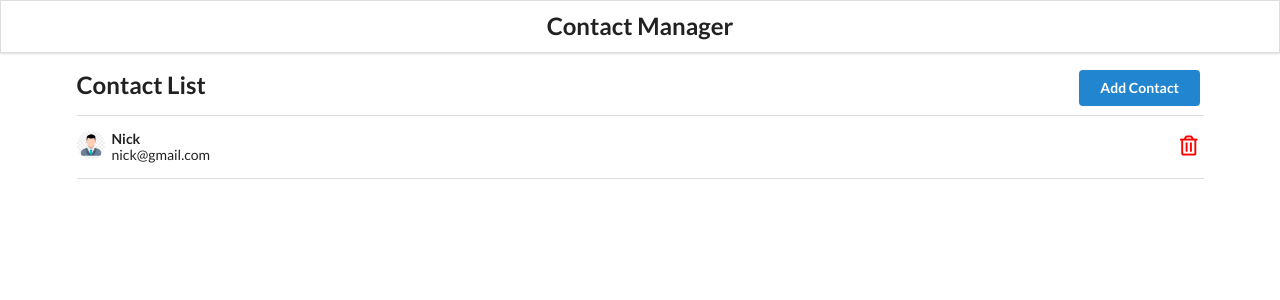
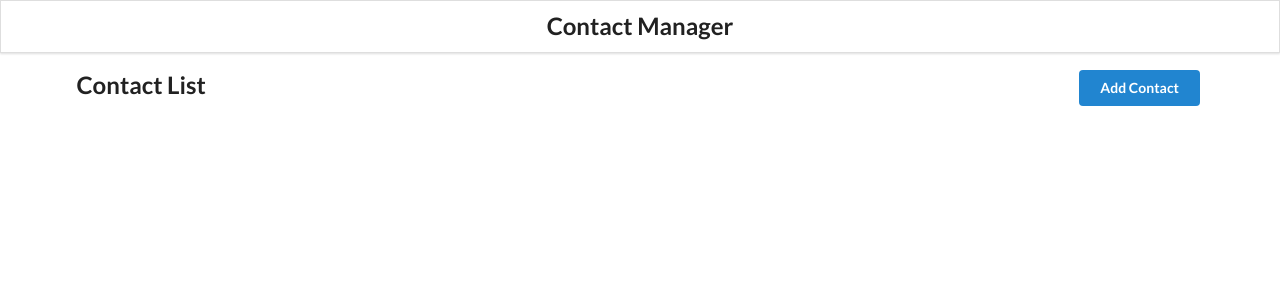
Before and after one commit to KarthikBenki/Contact-manager, a React (Create React App) app: page / in a window 1280 px wide. Shown: the top 300 px of the page. Built offline with nearby package versions, Linux system fonts and the light colour scheme.

Commit message:
usage of props inside the router component

```diff
--- a/src/components/App.jsx
+++ b/src/components/App.jsx
@@ -33,16 +33,29 @@ function App() {
       <Router>
         <Header />
         <Switch>
-          <Route exact path="/add" component={AddContact} />
-          <Route path="/" component={ContactList} />
+          <Route
+            exact
+            path="/add"
+            component={() => (
+              <AddContact addContactHandler={addContactHandler} />
+            )}
+          />
+
+          <Route
+            path="/"
+            component={() =>
+              <RemoveContactContext.Provider value={removeContactHandler}>
+                <ContactList
+                  contacts={contacts}
+                  removeContactHandler={removeContactHandler}
+                />
+                </RemoveContactContext.Provider>
+
+            }
+          />
+
+
         </Switch>
-        {/* <AddContact addContactHandler={addContactHandler} /> */}
-        {/* <RemoveContactContext.Provider value={removeContactHandler}>
-          <ContactList
-            contacts={contacts}
-            removeContactHandler={removeContactHandler}
-          />
-        </RemoveContactContext.Provider> */}
       </Router>
     </div>
   );
--- a/src/components/ContactList.jsx
+++ b/src/components/ContactList.jsx
@@ -15,7 +15,7 @@ const ContactList = ({ contacts, removeContactHandler }) => {
     },
   ];
 
-  const renderContactList = contacts_1.map((contact, index) => {
+  const renderContactList = contacts.map((contact, index) => {
     return (
       <ContactCard
         contact={contact}
```
